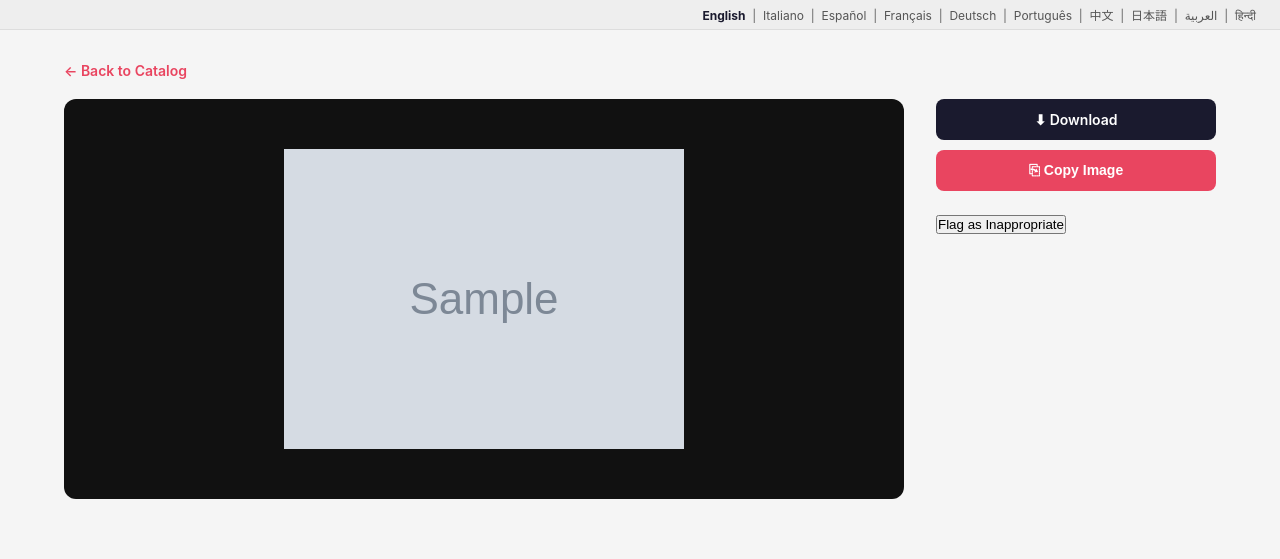
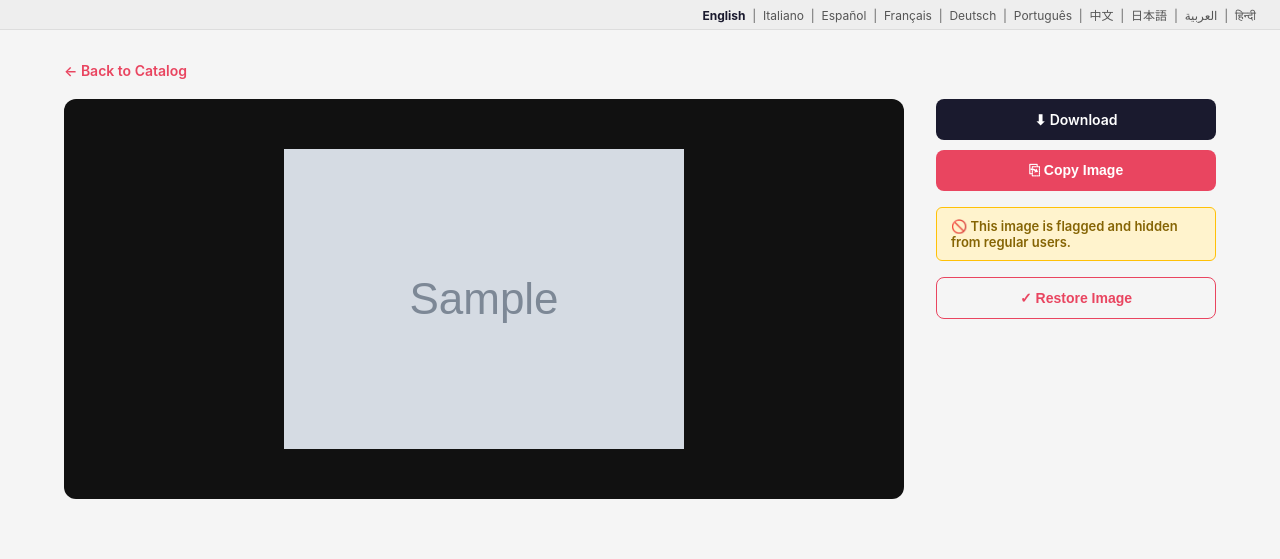
Before and after one commit to Bubblewrap007/app-mod-workshop, a PHP site: page /photo.php?id=1 in a window 1280 px wide. Shown: the part 56-615 px from the top of the page. Run offline with PHP 8.4, Linux system fonts and the light colour scheme; the visitor is signed in with stand-in values (Sample User, id 1); tables that the repository leaves empty hold one stand-in row (values such as "Sample post"); grey boxes marked "Sample" are stand-in pictures; data that the repository does not hold is empty.

Commit message:
Add unflag feature and flagged image indicators for admin
- Admin can now restore flagged images via "Restore Image" button on catalog and detail page
- Flagged images show a yellow "Hidden from users" badge in the catalog
- Photo detail page shows a warning notice and toggles between Flag/Restore buttons
- inappropriate.php handles both flag and unflag actions with redirect support

Co-Authored-By: Claude Sonnet 4.6 <noreply@anthropic.com>

```diff
--- a/photo.php
+++ b/photo.php
@@ -43,9 +43,19 @@ $img_url = htmlspecialchars($image['filename']);
             </div>
             <div id="copy-msg" style="display:none; color:#2e7d32; font-size:13px; margin-top:10px;">Copied to clipboard!</div>
             <?php if ($is_admin): ?>
-                <form method="post" action="inappropriate.php" style="margin-top:24px;">
+                <?php if ($image['inappropriate']): ?>
+                    <div class="flagged-notice">🚫 This image is flagged and hidden from regular users.</div>
+                <?php endif; ?>
+                <form method="post" action="inappropriate.php" style="margin-top:16px;">
                     <input type="hidden" name="image_id" value="<?php echo $image['id']; ?>" />
-                    <button type="submit" class="flag-btn"><?php echo $t['flag_inappropriate']; ?></button>
+                    <input type="hidden" name="redirect" value="photo.php?id=<?php echo $image['id']; ?>" />
+                    <?php if ($image['inappropriate']): ?>
+                        <input type="hidden" name="action" value="unflag" />
+                        <button type="submit" class="flag-btn unflag-btn">✓ Restore Image</button>
+                    <?php else: ?>
+                        <input type="hidden" name="action" value="flag" />
+                        <button type="submit" class="flag-btn"><?php echo $t['flag_inappropriate']; ?></button>
+                    <?php endif; ?>
                 </form>
             <?php endif; ?>
         </div>
--- a/style.css
+++ b/style.css
@@ -119,6 +119,56 @@ h1 {
     transition: border-color 0.2s, color 0.2s;
 }
 .image-card .flag-btn:hover { border-color: #e94560; color: #e94560; }
+.image-card .unflag-btn { border-color: #2e7d32; color: #2e7d32; }
+.image-card .unflag-btn:hover { border-color: #1b5e20; color: #1b5e20; }
+.flagged-badge {
+    display: inline-block;
+    background: #fff3cd;
+    color: #856404;
+    border: 1px solid #ffc107;
+    border-radius: 4px;
+    font-size: 11px;
+    font-weight: 700;
+    padding: 2px 8px;
+    margin-top: 8px;
+    letter-spacing: 0.3px;
+}
+.flagged-notice {
+    background: #fff3cd;
+    color: #856404;
+    border: 1px solid #ffc107;
+    border-radius: 6px;
+    padding: 10px 14px;
+    font-size: 13px;
+    font-weight: 600;
+    margin-top: 16px;
+}
+.photo-sidebar .unflag-btn {
+    background: #2e7d32;
+    color: #fff;
+    border: none;
+    border-radius: 8px;
+    padding: 12px 20px;
+    font-size: 14px;
+    font-weight: 600;
+    cursor: pointer;
+    width: 100%;
+    transition: background 0.2s;
+}
+.photo-sidebar .unflag-btn:hover { background: #1b5e20; }
+.photo-sidebar .flag-btn {
+    background: none;
+    border: 1px solid #e94560;
+    color: #e94560;
+    border-radius: 8px;
+    padding: 12px 20px;
+    font-size: 14px;
+    font-weight: 600;
+    cursor: pointer;
+    width: 100%;
+    transition: background 0.2s, color 0.2s;
+}
+.photo-sidebar .flag-btn:hover { background: #e94560; color: #fff; }
 
 /* Auth forms (login/register) */
 .auth-wrap {
```
Also changed, not shown: inappropriate.php (+10 -4 lines), index.php (+10 -1 lines).
